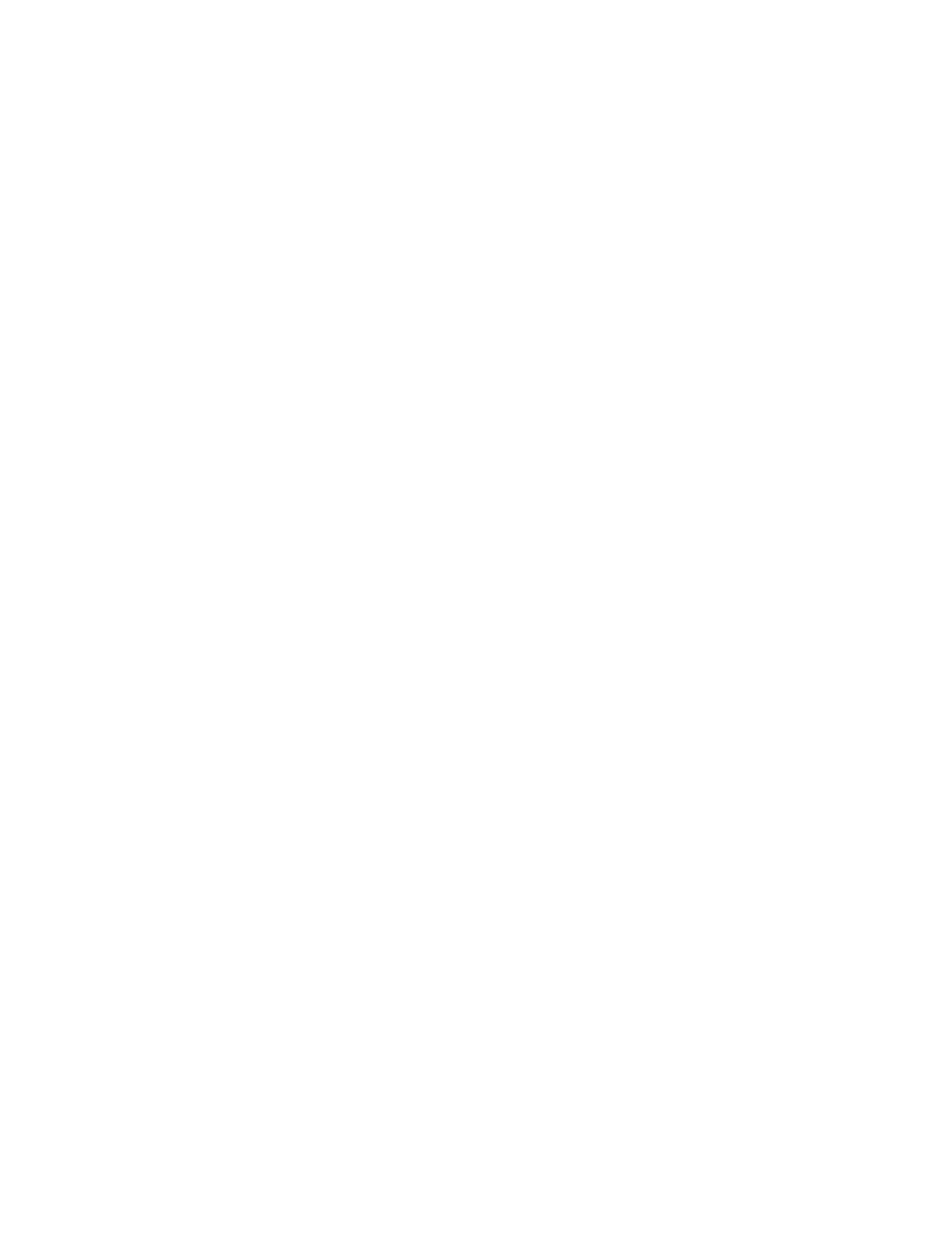
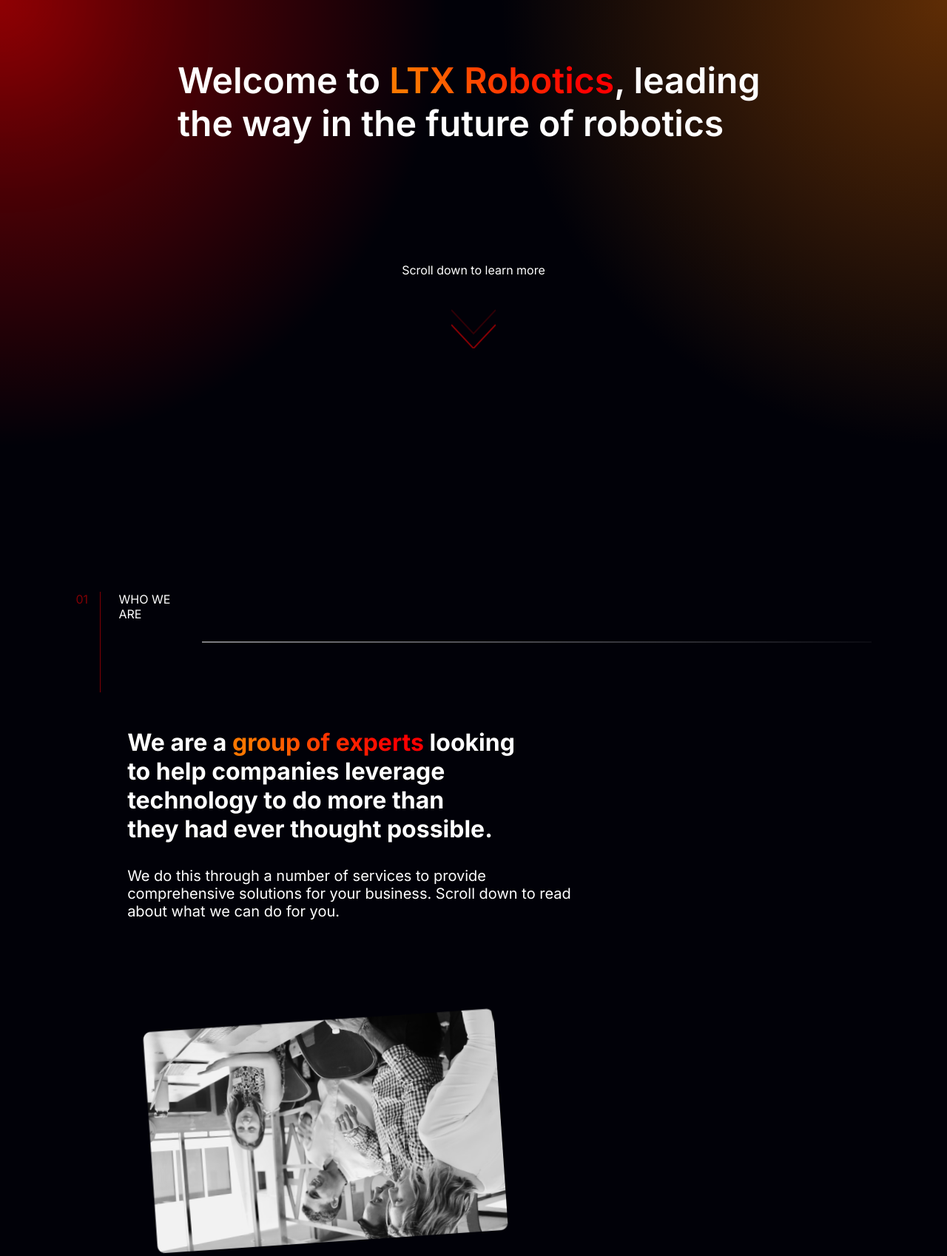
Before and after one commit to Adam0Sam/ltx-prod, a website built with webpack: page public/index.html in a window 1280 px wide. Shown: the whole page at 74% size. Before the commit the page ends 800 px from the top, so only its background shows below. Built offline with nearby package versions, Linux system fonts and the light colour scheme.

Commit message:
made some css

```diff
--- a/js/index.js
+++ b/js/index.js
@@ -0,0 +1,14 @@
+const loadMouseFollower = () => {
+  const mouseFollower = document.querySelector("#mouse-follower");
+
+  window.addEventListener("mousemove", (event) => {
+    mouseFollower.style.left = `${event.clientX}px`;
+    mouseFollower.style.top = `${event.clientY}px`;
+  });
+};
+
+const loadPage = () => {
+  loadMouseFollower();
+};
+
+document.addEventListener("DOMContentLoaded", loadPage);
--- a/public/index.html
+++ b/public/index.html
@@ -3,19 +3,70 @@
 
 <head>
     <meta charset="UTF-8">
-    <link rel="icon" href="%PUBLIC_URL%/favicon.ico">
-    <link rel="apple-touch-icon" href="%PUBLIC_URL%/logo.png" />
-    <meta name="viewport" content="width=device-width, initial-scale=1.0">
-    <link rel="manifest" href="%PUBLIC_URL%/manifest.json" />
+    <link rel="icon" href="favicon.ico">
+    <link rel="apple-touch-icon" href="logo.png" />
+    <meta name="viewport" content="width=device-width, initial-scale=1.0, minimum-scale=1">
+    <link rel="manifest" href="manifest.json" />
     <title>LTX</title>
     <style>
-        @import url('https://fonts.googleapis.com/css2?family=Inter:wght@400;600;700;900&display=swap');
+        @import url('https://fonts.googleapis.com/css2?family=Inter:wght@400;500;600;700;900&display=swap');
     </style>
-    <script src="dist/bundle.js" defer></script>
+    <link rel="stylesheet" href="styles.css">
+    <script src="bundle.js" defer></script>
 </head>
 
 <body>
-
+    <div class="background-gradient"></div>
+    <div id="mouse-follower"></div>
+    <section id="hero">
+        <h1 class="hero__text">
+            Welcome to <span class='text-gradient'>LTX Robotics</span>,
+            leading the way in the future of robotics
+        </h1>
+        <div class="hero__scroll">
+            <p class="scroll-text">Scroll down to learn more</p>
+            <a href="#about">
+                <svg class="hero__arrows">
+                    <path class="arrow arrow-1" d="M0 0 L30 32 L60 0"></path>
+                    <path class="arrow arrow-2" d="M0 20 L30 52 L60 20"></path>
+                    <path class="arrow arrow-3" d="M0 40 L30 72 L60 40"></path>
+                </svg>
+            </a>
+        </div>
+    </section>
+    <section id="about">
+        <div>
+            <div class="tab about__tab">
+                <div class="tab-info">
+                    <p class="tab-digit about__tab-digit">01</p>
+                    <p class="tab-text about__tab-text">WHO WE ARE</p>
+                </div>
+                <div class="tab-bar about__tab-bar"></div>
+            </div>
+        </div>
+        <div class="tab-text about__text">
+            <h3 class="text-big about__text-big">
+                We are a <span class="text-gradient">group of experts</span> looking to help companies leverage
+                technology to do more than they had ever
+                thought possible.
+            </h3>
+            <p class="text-small about__text-small">
+                We do this through a number of services to provide comprehensive solutions for your business. Scroll
+                down to read about what we can do for you.
+            </p>
+        </div>
+        <div class="about__visuals">
+            <div class="visuals__left">
+                <div class="visuals-image-wrapper">
+                    <div class="visuals-image">
+                        <img src='./images/Rectangle 7.png' alt="">
+                    </div>
+                </div>
+            </div>
+            <div class=" visuals__right">
+            </div>
+        </div>
+    </section>
 </body>
 
 </html>
--- /dev/null
+++ b/public/styles.css
@@ -0,0 +1,266 @@
+/* VARIABLES */
+:root {
+    /* colors */
+    --color-red-dark: #ff000080;
+    --color-orange-dark: #ff77005e;
+    --color-red-vibrant: #ff0000;
+    --color-orange-vibrant: #ff7700;
+    --text-color-white: #ffffff;
+    --secondary-color-black: #010108;
+    /* gradients */
+    --radial-gradient-red: radial-gradient(circle at 0 0, var(--color-red-dark), transparent 40%);
+    --radial-gradient-orange: radial-gradient(circle at 100% 0, var(--color-orange-dark), transparent 40%);
+    /* sizes */
+    --header-height: 4rem;
+    /* borders */
+    --tab-bar-background: linear-gradient(90deg, rgba(255, 255, 255, 0.50) -1.52%, rgba(0, 0, 0, 0.00) 109.98%);
+}
+
+/* CSS RESET */
+*,
+*::before,
+*::after {
+    box-sizing: border-box;
+}
+
+* {
+    margin: 0;
+    padding: 0;
+    font: inherit;
+}
+
+body {
+    min-height: 100vh;
+}
+
+img {
+    display: block;
+    max-width: 100%;
+}
+
+button {
+    all: unset;
+    cursor: pointer;
+}
+
+h3,
+h4 {
+    max-width: 30ch;
+    text-wrap: balance;
+}
+
+p,
+li {
+    max-width: 50ch;
+    text-wrap: prettu;
+}
+
+/* SCROLL BEHAVIOUR */
+html {
+    scroll-behavior: smooth;
+    scroll-padding-top: 4rem;
+    scroll-snap-type: y mandatory;
+}
+
+section {
+    scroll-snap-align: start;
+    height: 100vh;
+}
+
+/* BODY */
+body {
+    min-height: 100svh;
+    font-family: Inter, sans-serif;
+    overflow-x: hidden;
+    background-color: var(--secondary-color-black);
+    color: var(--text-color-white);
+
+}
+
+header,
+section {
+    margin: 0 8%;
+}
+
+/* HERO */
+#hero {
+    height: 100vh;
+    padding-top: 10vh;
+    gap: 20vh;
+    display: flex;
+    flex-direction: column;
+    justify-content: flex-start;
+    align-items: center;
+}
+
+.hero__text {
+    max-width: 800px;
+    line-height: 1.2;
+    font-size: 3rem;
+    font-weight: 600;
+}
+
+/* arrows */
+.hero__scroll {
+    display: flex;
+    flex-direction: column;
+    justify-content: center;
+    align-items: center;
+    cursor: pointer;
+}
+
+.hero__arrows {
+    width: 60px;
+    height: 72px;
+    margin-top: 1.5rem;
+}
+
+.arrow {
+    stroke: var(--color-red-dark);
+    fill: transparent;
+    stroke-width: 2px;
+    -webkit-animation: arrow 2s infinite;
+    animation: arrow 2s infinite;
+}
+
+@keyframes arrow {
+    0% {
+        opacity: 0
+    }
+
+    30% {
+        opacity: 1
+    }
+
+    60% {
+        opacity: 1
+    }
+
+    100% {
+        opacity: 0
+    }
+}
+
+.arrow-1 {
+    animation-delay: -1s;
+}
+
+.arrow-2 {
+    animation-delay: -0.5s;
+}
+
+/* GRADIENTS */
+.background-gradient {
+    width: 100vw;
+    height: 100vh;
+    position: absolute;
+    z-index: -1;
+    background-image: var(--radial-gradient-red), var(--radial-gradient-orange);
+}
+
+#mouse-follower {
+    position: fixed;
+    z-index: -1;
+    height: 200px;
+    width: 200px;
+    background-image: radial-gradient(var(--color-red-dark), transparent 100%);
+    border-radius: 50%;
+    pointer-events: none;
+    opacity: 0;
+    transition: opacity 0.5s ease;
+    transform: translate(-50%, -50%);
+    filter: blur(100px);
+}
+
+body:hover #mouse-follower {
+    opacity: 1;
+}
+
+.text-gradient {
+    /* fallback */
+    color: #fff;
+    background: linear-gradient(236deg, var(--color-red-vibrant) 20.53%, var(--color-orange-vibrant) 86.31%);
+    -webkit-text-fill-color: transparent;
+    background-clip: text;
+}
+
+/* TAB BOILERPLATE */
+.tab {
+    display: flex;
+    align-items: center;
+    margin-bottom: 3rem;
+}
+
+.tab-info {
+    display: flex;
+}
+
+.tab-digit,
+.tab-text {
+    font-size: 1rem;
+    font-weight: 400;
+    width: max-content;
+    padding-right: 1rem;
+}
+
+.tab-text {
+    padding-left: 1rem;
+}
+
+.tab-digit {
+    border-right: solid 1px var(--text-color-white);
+}
+
+.tab-bar {
+    height: 1.5px;
+    width: 100%;
+    background: var(--tab-bar-background);
+}
+
+/* TAB Text */
+.tab-text {
+    margin-left: 5%;
+    margin-bottom: 6rem;
+}
+
+.text-big {
+    font-size: 2rem;
+    font-weight: 700;
+    margin-bottom: 2rem;
+}
+
+.text-small {
+    font-size: 1.25rem;
+    font-weight: 400;
+}
+
+/* ABOUT */
+.about__tab-digit {
+    color: var(--color-red-dark);
+    border-color: var(--color-red-dark);
+}
+
+.about__visuals {
+    margin-left: 5%;
+}
+
+.visuals-image-wrapper {
+    width: 519.951px;
+    height: 340.517px;
+    transform: rotate(176.092deg);
+    flex-shrink: 0;
+}
+
+.visuals-image {
+    min-width: 100%;
+    min-height: 100%;
+    object-fit: cover;
+    object-position: center;
+
+}
+
+/* TEST CSS */
+.content {
+    height: 100vh;
+    background-color: aqua;
+}
--- a/webpack.config.js
+++ b/webpack.config.js
@@ -6,18 +6,19 @@
   entry: "./js/index.js",
   output: {
     filename: "bundle.js",
-    path: path.resolve(__dirname, "./dist"),
+    path: path.resolve(__dirname, "./public"),
   },
-  rules: [
-    {
-      test: /\.(?:js|mjs|cjs)$/,
-      exclude: /node_modules/,
-      use: {
-        loader: "babel-loader",
-        options: {
-          presets: [["@babel/preset-env", { targets: "defaults" }]],
-        },
-      },
-    },
-  ],
+  // how to use babel-loader with webpack?
+  // rules: [
+  //   {
+  //     test: /\.(?:js|mjs|cjs)$/,
+  //     exclude: /node_modules/,
+  //     use: {
+  //       loader: "babel-loader",
+  //       options: {
+  //         presets: [["@babel/preset-env", { targets: "defaults" }]],
+  //       },
+  //     },
+  //   },
+  // ],
 };
```
Also changed, not shown: public/bundle.js (added, +23 -0 lines), public/images/Rectangle 7.png (added).
